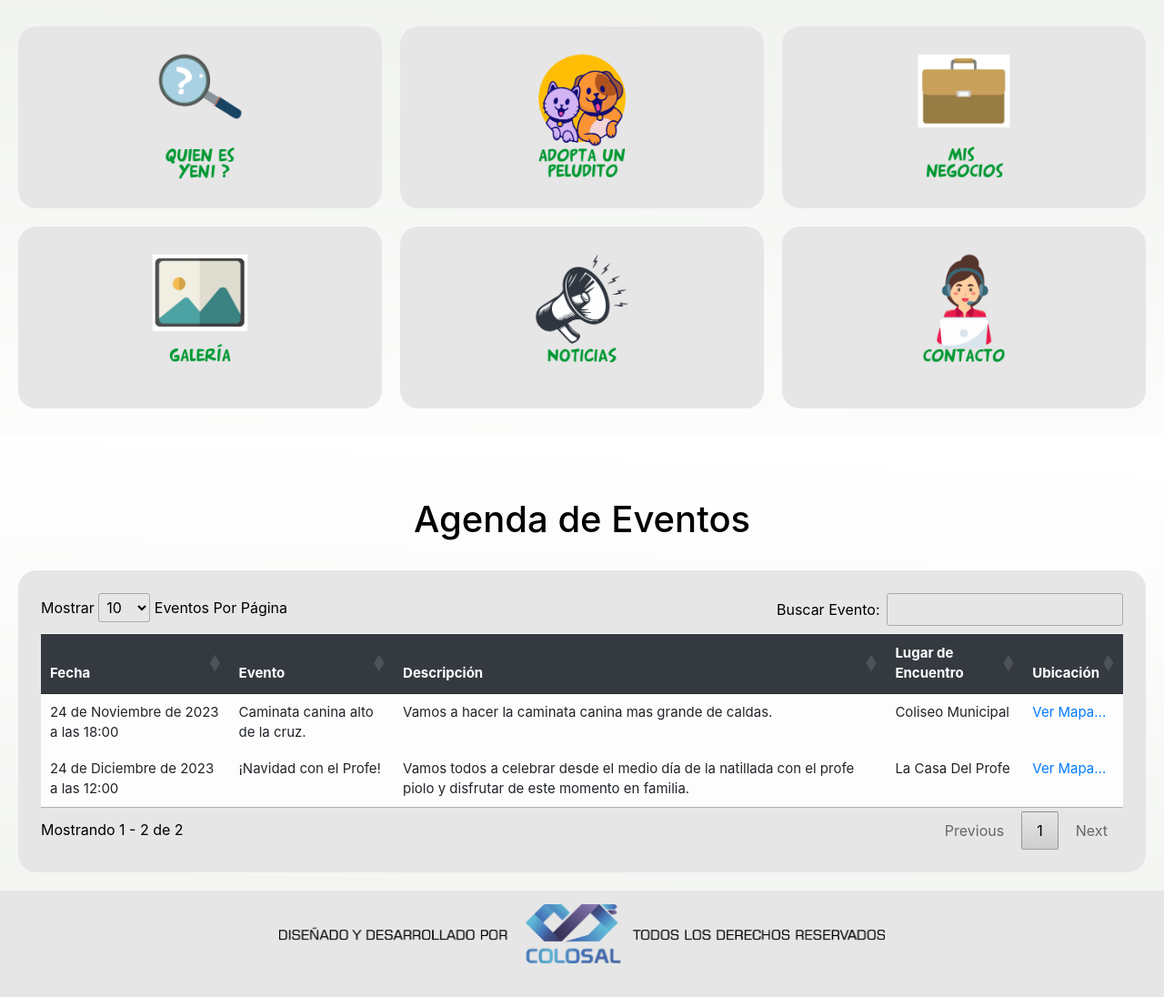
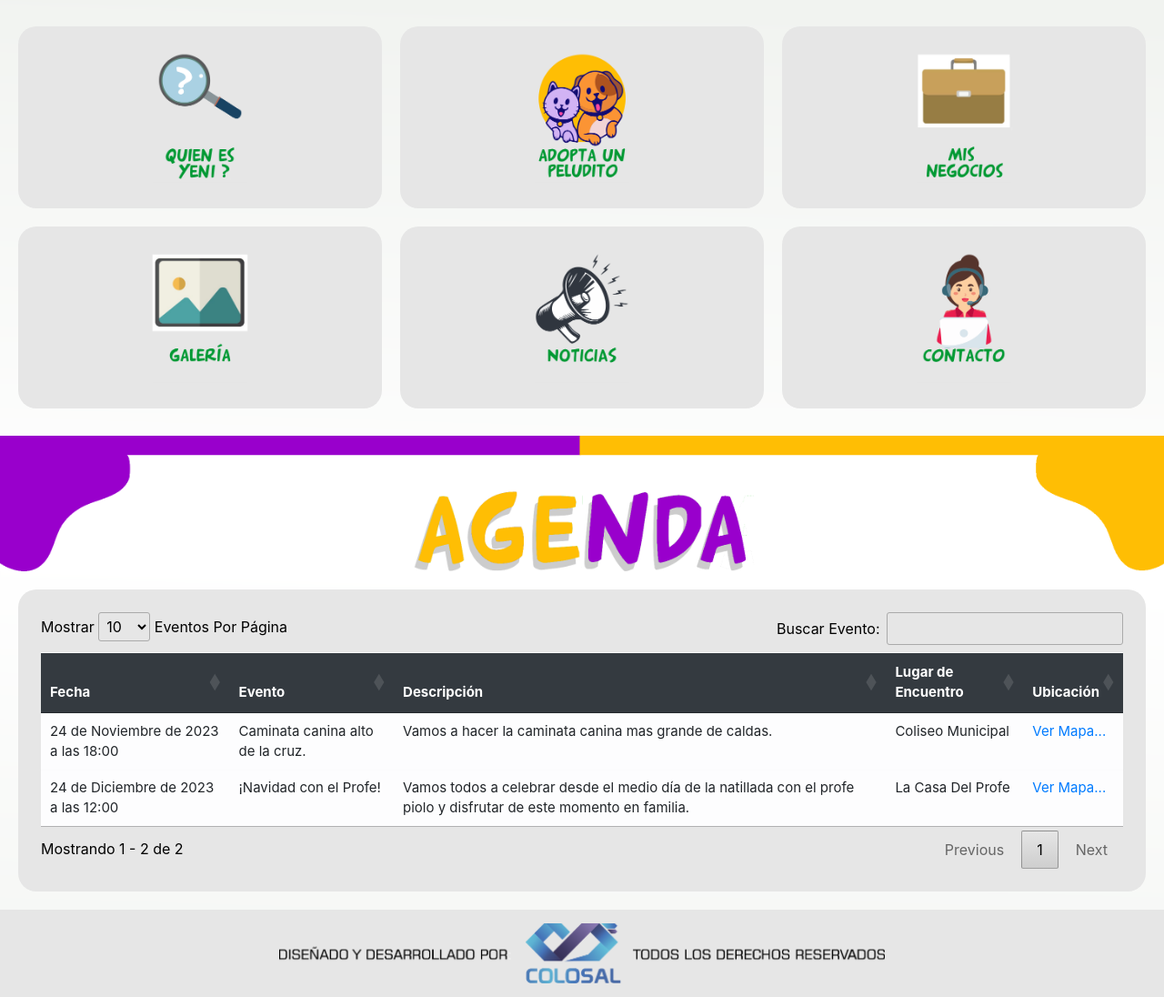
Before and after one commit to colosalsoftware/YeniRestrepo, a Django app: page / in a window 1280 px wide. Shown: the part 613-1709 px from the top of that part at 91% size. Before the commit the page ends 1687 px from the top of that part, so only its background shows below. Run offline with Django 4.2, Linux system fonts and the light colour scheme; data comes from the database, SQL or seed files in the repository; the page is wider than the window, and the part outside it is not shown; some libraries are stand-ins or nearby versions.

Commit message:
se fue actualizacion

```diff
--- a/templates/inicio/home.html
+++ b/templates/inicio/home.html
@@ -51,10 +51,10 @@
 </div>
 
 
-
+<div id="servicios" style="height: auto;width: 100%;justify-content: center;">
+    <img src="{% static 'img/titulos/agenda.png' %}"style="width: 100%;">
+</div>
 <div class="container-fluid principalabajo" style="margin: 0px;padding: 20px;">
-    <h1 style="text-align: center;width: 100%;"> <br>Agenda de Eventos</h1>
-    <br>
     <div class="table-responsive tabla-agenda" style="border-radius: 20px;background-color: #E6E6E6;">
         <table id="tablaEventos" class="table table-light table-hover" style="font-size: 15px;">
             <thead class="bg-dark" style="color: white;">
--- a/templates/negocios/negocios.html
+++ b/templates/negocios/negocios.html
@@ -8,7 +8,6 @@
         <img src="{% static 'img/titulos/titulo_negocios.png' %}"style="width: 100%;">
     </div>
 <div id="Admins" class="container-fluid menuprincipal" style=" padding: 40px;">
-    <img src="img/titulos/titulo_admin.png" style="width: 80%;margin-left: 10%;margin-bottom: 50px;">
     <div class="row">
         <!-- Columna 1 -->
         {% for negocio in negocios %}
--- a/templates/peluditos/peludito.html
+++ b/templates/peluditos/peludito.html
@@ -23,7 +23,7 @@
 
                     <p class="card-text">{{ peludito.descripcion }}</p>
                     <div class="text-center" style="margin-top: 20px;">
-                        <a class="btn btn-success" style="margin: 0 10px; font-size: 22px;color: white;" id="rentar" href="https://api.whatsapp.com/send?phone=573113014351&text=Hola%20Espacio%20Elite%20,%20Estoy%20muy%20interesad@%20en%20la%20propiedad%20{{ mensaje }}">¡Lo Quiero!</a>
+                        <a class="btn btn-success" style="margin: 0 10px; font-size: 22px;color: white;" id="rentar" href="https://api.whatsapp.com/send?phone=573148571420&text=Hola%20Yeni%20,%20Estoy%20muy%20interesad@%20en%20adoptar%20a%20{{ peludito.nombre }}%20de%20{{ peludito.edad }}%20de%20edad.">¡Lo Quiero!</a>
                     </div>
                 </div>
             </div>
```
Also changed, not shown: Principal/static/img/banner/b2.png (deleted), Principal/static/img/banner/bs.png (deleted), Principal/static/img/banner/perrito.gif (deleted), Principal/static/img/banner/perritomorado.gif (deleted), Principal/static/img/iconos/galeria.png, Principal/static/img/titulos/agenda.png (added).
